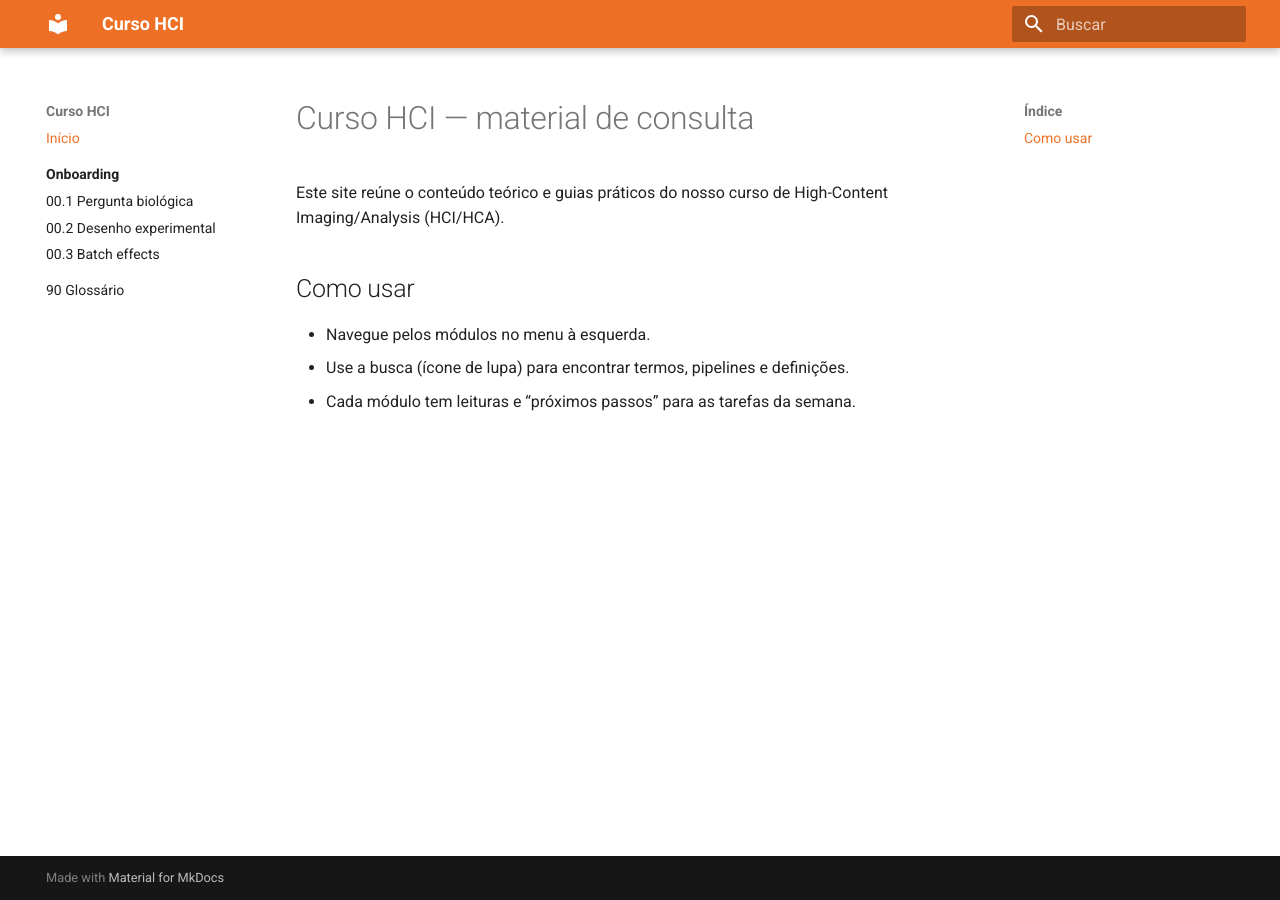
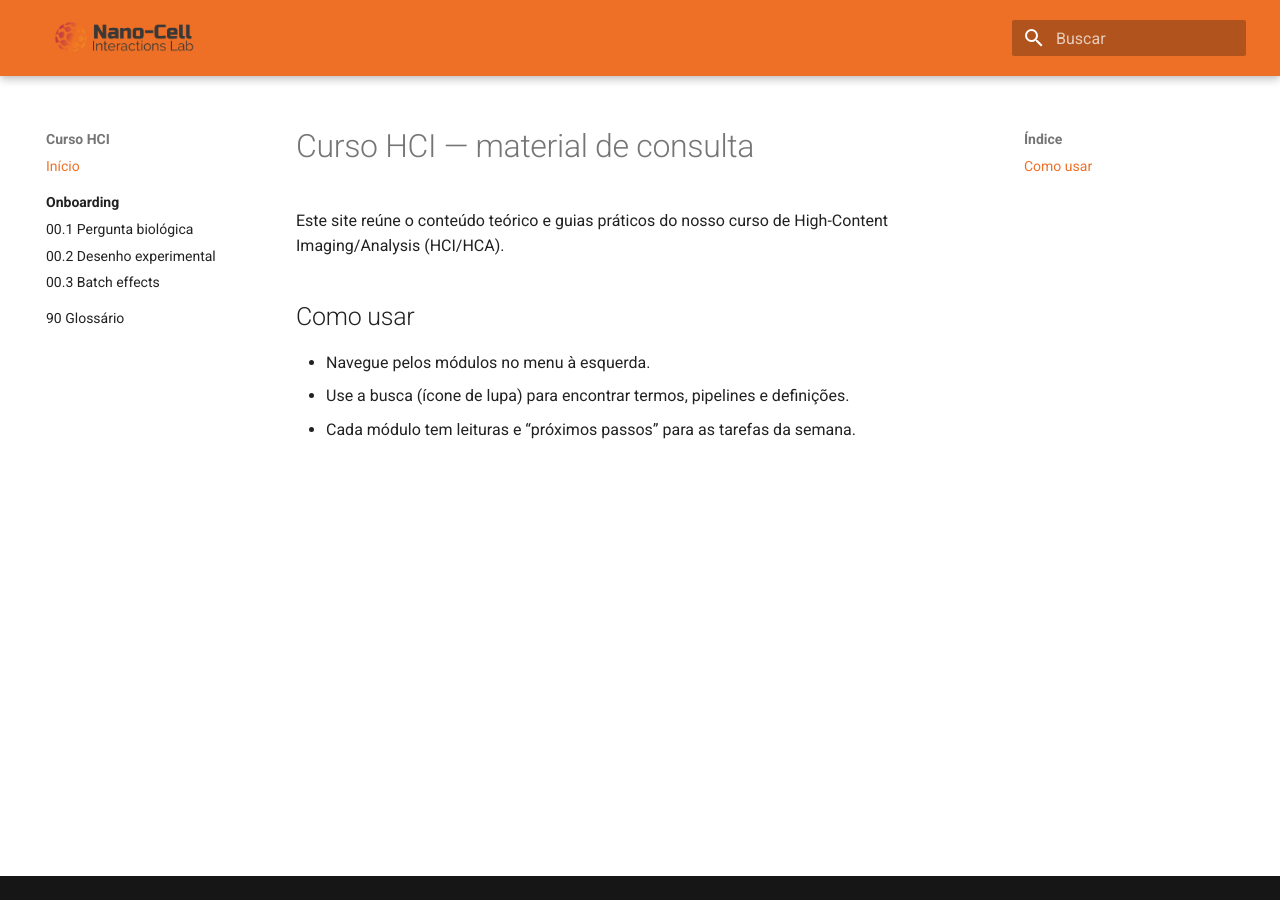
Before and after one commit to labnanocell/curso-hci, an MkDocs documentation site: the page built from docs/index.md, in a window 1280 px wide. Built offline with MkDocs 1.6.1 and Material for MkDocs 9.7.7, drawn with Linux system fonts in a browser that asks for light colours.

Commit message:
docs: enable MathJax inline math

```diff
--- a/docs/stylesheets/extra.css
+++ b/docs/stylesheets/extra.css
@@ -2,3 +2,20 @@
   --md-primary-fg-color: #EE7026;
   --md-accent-fg-color: #EE7026;
 }
+
+/* Logo no header: maior (quase altura da barra) */
+.md-header__button.md-logo img,
+.md-header__button.md-logo svg {
+  height: 52px;   /* tente 40–52px */
+  width: auto;
+}
+
+/* Remove o título */
+.md-header__title {
+  display: none;
+}
+
+/* Empurra a busca para a direita */
+.md-header__inner {
+  justify-content: space-between;
+}
--- a/mkdocs.yml
+++ b/mkdocs.yml
@@ -5,6 +5,8 @@
 theme:
   name: material
   language: pt
+  logo: assets/img/nanocell-logo.png
+  favicon: assets/img/nanocell-logo.ico
   palette:
     - scheme: default
       primary: custom
@@ -31,12 +33,20 @@
   - pymdownx.inlinehilite
   - pymdownx.highlight:
       anchor_linenums: true
-
+  - pymdownx.arithmatex:
+      generic: true
+      smart_dollar: true
 plugins:
   - search
 
 extra_css:
   - stylesheets/extra.css
+
+extra_javascript:
+  - https://cdn.jsdelivr.net/npm/mathjax@3/es5/tex-mml-chtml.js
+
+extra:
+  generator: false
 
 nav:
   - Início: index.md
```
Also changed, not shown: docs/assets/img/favicon.ico (added), docs/assets/img/nanocell-logo.png (added).
